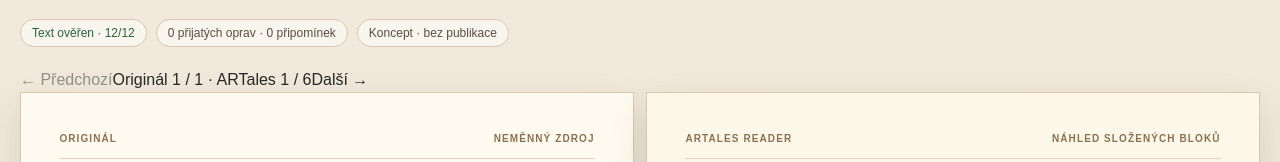
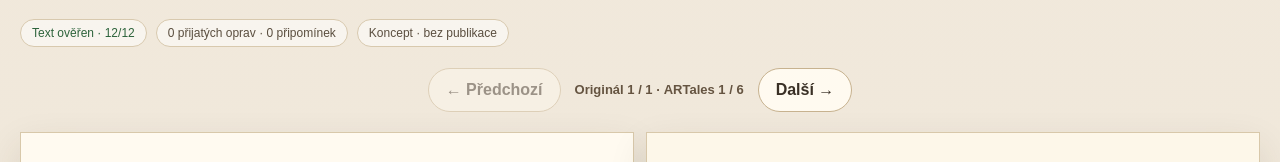
Before and after one commit to ARTalesAdmin/ARTales, a Next.js app: page /preview/ingest-fixture in a window 1280 px wide. Shown: the part 201-363 px from the top of the page. Built offline with nearby package versions, Linux system fonts and the light colour scheme; no server answers.

Commit message:
style(artales): page navigation and concise editorial completion

```diff
--- a/components/editor/ingest-fixture-lab.css
+++ b/components/editor/ingest-fixture-lab.css
@@ -81,3 +81,11 @@
 .ingest-lab__form-actions button { background:transparent; border:1px solid #bda887; border-radius:999px; color:#513e24; font-size:13px; font-weight:800; padding:11px 17px; }
 .ingest-lab__form-actions button.ingest-lab__primary { background:#0d1528; border-color:#0d1528; color:#fff9ef; }
 .ingest-lab__route-note { color:#6b5b47; font-size:12px; grid-column:1 / -1; margin:0; }
+
+.ingest-lab__pagination { align-items:center; display:flex; flex-wrap:wrap; gap:14px; justify-content:center; margin:14px auto 20px; }
+.ingest-lab__pagination span { color:#655441; font-weight:700; font-size:13px; }
+.ingest-lab__pagination button { background:#fffaf0; color:#392f25; border:1px solid #c7b28f; border-radius:99px; padding:9px 17px; font-weight:700; }
+.ingest-lab__finish { align-items:center; border-top:1px solid #dec9a6; display:flex; flex-wrap:wrap; gap:16px; margin-top:25px; padding-top:18px; }
+.ingest-lab__finish button { border:1px solid #0d1528; border-radius:99px; background:#0d1528; color:white; padding:11px 17px; font-weight:800; }
+.ingest-lab__finish strong { color:#28623e; font-size:13px; }
+.ingest-lab__finish a { color:#594222; font-size:13px; }
```
